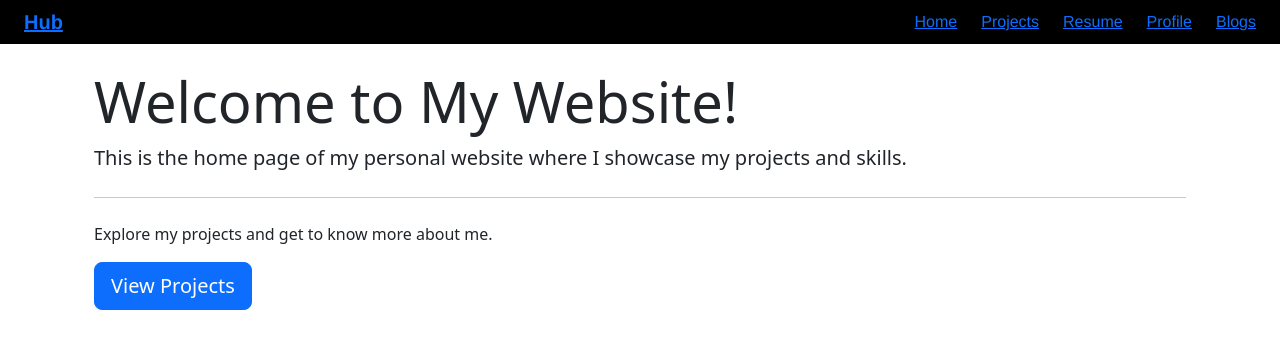
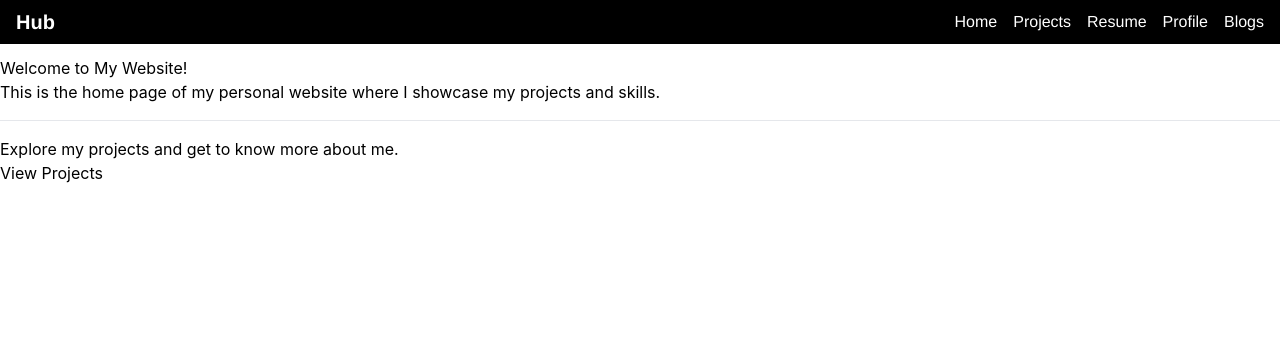
Before and after one commit to ddavidjeong/personal_website, a React (Create React App) app in the folder main/: page /home in a window 1280 px wide. Shown: the top 348 px of the page. Built offline with nearby package versions, Linux system fonts and the light colour scheme.

Commit message:
chore- updating packages and project setup cleanup

```diff
--- a/main/package.json
+++ b/main/package.json
@@ -5,6 +5,7 @@
   "dependencies": {
     "@headlessui/react": "^2.0.4",
     "@heroicons/react": "^2.1.4",
+    "@tailwindcss/forms": "^0.5.7",
     "@testing-library/jest-dom": "^5.17.0",
     "@testing-library/react": "^13.4.0",
     "@testing-library/user-event": "^13.5.0",
@@ -12,7 +13,8 @@
     "react": "^18.3.1",
     "react-dom": "^18.3.1",
     "react-router-dom": "^6.23.1",
-    "react-scripts": "5.0.1",
+    "react-scripts": "^5.0.1",
+    "react-transition-group": "^4.4.5",
     "web-vitals": "^2.1.4"
   },
   "scripts": {
@@ -40,6 +42,7 @@
     ]
   },
   "devDependencies": {
+    "@babel/plugin-proposal-private-property-in-object": "^7.21.11",
     "autoprefixer": "^10.4.19",
     "postcss": "^8.4.38",
     "tailwindcss": "^3.4.4"
--- a/main/src/components/Home/home.js
+++ b/main/src/components/Home/home.js
@@ -1,10 +1,9 @@
 import React from "react";
-import "bootstrap/dist/css/bootstrap.min.css";
 
 function Home() {
   return (
-    <div className="container mt-4">
-      <div className="jumbotron">
+    <div className="container">
+      <div className="jumbo">
         <h1 className="display-4">
           Welcome to My Website!
         </h1>
```
Also changed, not shown: main/src/logo.svg (deleted), 1 other file (tests, documents, lock files or other folders).
